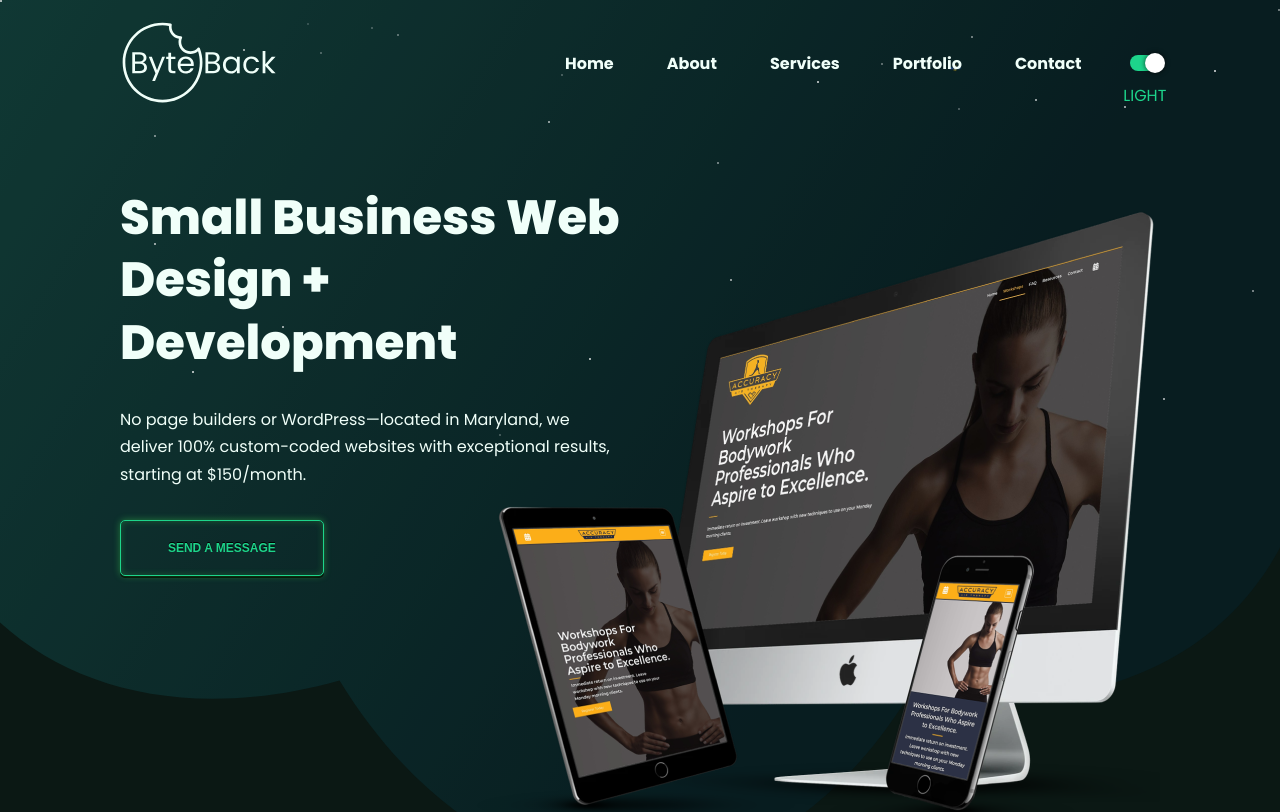
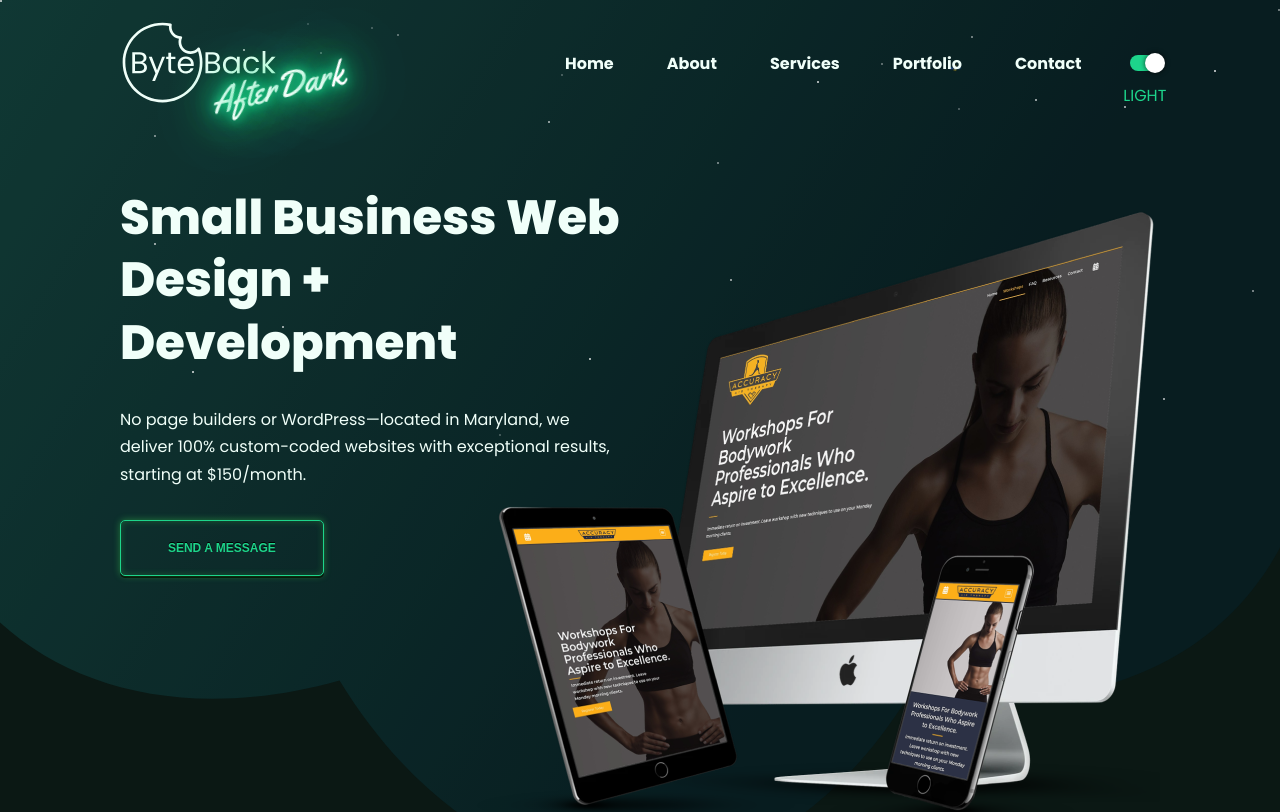
Before and after one commit to adinduokoro/Byte-Back-Digital-V2, a React (Create React App) app: page / in a window 1280 px wide. Shown: the top 812 px of the page. Built offline with nearby package versions, Linux system fonts and the light colour scheme.

Commit message:
Dark Mode Complete

```diff
--- a/src/App.css
+++ b/src/App.css
@@ -1,4 +1,5 @@
 @import url("https://fonts.googleapis.com/css2?family=Montserrat:ital,wght@0,100..900;1,100..900&family=Oswald:wght@200..700&family=Poppins:ital,wght@0,100;0,200;0,300;0,400;0,500;0,600;0,700;0,800;0,900;1,100;1,200;1,300;1,400;1,500;1,600;1,700;1,800;1,900&display=swap");
+@import url('https://fonts.googleapis.com/css2?family=Montserrat:ital,wght@0,100..900;1,100..900&family=Oswald:wght@200..700&family=Poppins:ital,wght@0,100;0,200;0,300;0,400;0,500;0,600;0,700;0,800;0,900;1,100;1,200;1,300;1,400;1,500;1,600;1,700;1,800;1,900&family=Yellowtail&display=swap');
 
 /* Reset default styles */
 * {
--- a/src/components/footer/Footer.js
+++ b/src/components/footer/Footer.js
@@ -30,9 +30,21 @@ const Footer = () => {
               <div className={styles["toggle-content-container"]}>
                 <div className={styles["toggle-content"]}>
                   <div className={styles.light}>
-                    <div className={`${styles.wire} ${isDarkModeOn ? styles["wire-dark"] : ""}`}></div>
-                    <div className={`${styles.triangle} ${isDarkModeOn ? styles["triangle-dark"] : ""}`}></div>
-                    <div className={`${styles.bulb} ${isDarkModeOn ? styles["bulb-animated"] : ""}`}></div>
+                    <div
+                      className={`${styles.wire} ${
+                        isDarkModeOn ? styles["wire-dark"] : ""
+                      }`}
+                    ></div>
+                    <div
+                      className={`${styles.triangle} ${
+                        isDarkModeOn ? styles["triangle-dark"] : ""
+                      }`}
+                    ></div>
+                    <div
+                      className={`${styles.bulb} ${
+                        isDarkModeOn ? styles["bulb-animated"] : ""
+                      }`}
+                    ></div>
                   </div>
 
                   <button className={`toggle-container`} onClick={handleToggle}>
@@ -54,6 +66,19 @@ const Footer = () => {
               <div className={styles["logo-container"]}>
                 <div className={styles.logo}>
                   <Logo />
+                  {isDarkModeOn ? (
+                    <div className={styles["after-dark"]}>
+                      <span>A</span>
+                      <span>f</span>
+                      <span>t</span>
+                      <span>e</span>
+                      <span>r</span>
+                      <span>D</span>
+                      <span>a</span>
+                      <span>r</span>
+                      <span>k</span>
+                    </div>
+                  ) : null}
                 </div>
                 <div className={styles["logo-contact-details"]}>
                   <a href="">bytebackdigital@gmail.com</a>
--- a/src/components/footer/Footer.module.css
+++ b/src/components/footer/Footer.module.css
@@ -163,7 +163,82 @@
 .footer-content-left .logo {
   width: 9.94488rem;
   height: 5.385rem;
-  margin-bottom: 1.68rem;
+  margin-bottom: 2rem;
+  position: relative;
+}
+
+.after-dark {
+  position: absolute;
+  display: block;
+  transition: 0.1s ease-in;
+  font-family: Yellowtail, sans-serif;
+  color: var(--primaryColor);
+
+  top: 43px;
+  left: 90px;
+  z-index: 1000;
+  transform: rotate(-13deg);
+}
+
+.after-dark span {
+  font-family: Yellowtail;
+  display: table-cell;
+  margin: 0;
+  font-size: 1.5em;
+  font-size: 2.25rem;
+  padding: 0;
+  animation: neonGlow 3s linear infinite
+}
+
+.after-dark span:nth-child(1) {
+  animation-delay: 1s
+}
+
+.after-dark span:nth-child(2) {
+  animation-delay: 1s
+}
+
+.after-dark span:nth-child(3) {
+  animation-delay: 1.2s
+}
+
+.after-dark span:nth-child(4) {
+  animation-delay: 1s
+}
+
+.after-dark span:nth-child(5) {
+  animation-delay: 2s;
+  margin-right: 3px!important
+}
+
+.after-dark span:nth-child(6) {
+  animation-delay: 2.45s
+}
+
+.after-dark span:nth-child(7) {
+  animation-delay: 2.75s
+}
+
+.after-dark span:nth-child(8) {
+  animation-delay: 2.75s
+}
+
+.after-dark span:nth-child(9) {
+  animation-delay: 2.75s
+}
+
+@keyframes neonGlow {
+  0%,100% {
+      color: #abfecb;
+      filter: blur(2px);
+      text-shadow: 0 0 10px var(--primaryColor),0 0 20px var(--primaryColor),0 0 40px var(--primaryColor),0 0 50px var(--primaryColor),0 0 60px var(--primaryColor)
+  }
+
+  5%,95% {
+      color: #fff;
+      filter: blur(0);
+      text-shadow: none,
+  }
 }
 
 .logo-contact-details {
--- a/src/components/navigation/Navigation.js
+++ b/src/components/navigation/Navigation.js
@@ -23,6 +23,19 @@ const Navigation = () => {
         <div className={styles["navigation-content"]}>
           <div className={styles["logo-container"]}>
             <Logo />
+            {isDarkModeOn ? (
+              <div className={styles["after-dark"]}>
+                <span>A</span>
+                <span>f</span>
+                <span>t</span>
+                <span>e</span>
+                <span>r</span>
+                <span>D</span>
+                <span>a</span>
+                <span>r</span>
+                <span>k</span>
+              </div>
+            ) : null}
           </div>
           <div className={styles["nav-buttons"]}>
             <ul className={styles["nav-links"]}>
@@ -49,7 +62,13 @@ const Navigation = () => {
                   ></span>
                 </span>
               </button>
-              <p className={`${styles["button-text"]} ${isDarkModeOn ? styles["button-text-dark"] : ""}`}>{isDarkModeOn ? "LIGHT" : "DARK"}</p>
+              <p
+                className={`${styles["button-text"]} ${
+                  isDarkModeOn ? styles["button-text-dark"] : ""
+                }`}
+              >
+                {isDarkModeOn ? "LIGHT" : "DARK"}
+              </p>
             </div>
           </div>
         </div>
--- a/src/components/navigation/Navigation.module.css
+++ b/src/components/navigation/Navigation.module.css
@@ -17,6 +17,79 @@
   min-width: 9.94488rem;
   cursor: pointer;
   height: 5.385rem;
+}
+
+.after-dark {
+  position: absolute;
+  display: block;
+  transition: 0.1s ease-in;
+  font-family: Yellowtail, sans-serif;
+  color: var(--primaryColor);
+  top: 63px;
+  left: 90px;
+  z-index: 1000;
+  transform: rotate(-13deg);
+}
+
+.after-dark span {
+  font-family: Yellowtail;
+  display: table-cell;
+  margin: 0;
+  font-size: 1.5em;
+  font-size: 2.25rem;
+  padding: 0;
+  animation: neonGlow 3s linear infinite
+}
+
+.after-dark span:nth-child(1) {
+  animation-delay: 1s
+}
+
+.after-dark span:nth-child(2) {
+  animation-delay: 1s
+}
+
+.after-dark span:nth-child(3) {
+  animation-delay: 1.2s
+}
+
+.after-dark span:nth-child(4) {
+  animation-delay: 1s
+}
+
+.after-dark span:nth-child(5) {
+  animation-delay: 2s;
+  margin-right: 3px!important
+}
+
+.after-dark span:nth-child(6) {
+  animation-delay: 2.45s
+}
+
+.after-dark span:nth-child(7) {
+  animation-delay: 2.75s
+}
+
+.after-dark span:nth-child(8) {
+  animation-delay: 2.75s
+}
+
+.after-dark span:nth-child(9) {
+  animation-delay: 2.75s
+}
+
+@keyframes neonGlow {
+  0%,100% {
+      color: #abfecb;
+      filter: blur(2px);
+      text-shadow: 0 0 10px var(--primaryColor),0 0 20px var(--primaryColor),0 0 40px var(--primaryColor),0 0 50px var(--primaryColor),0 0 60px var(--primaryColor)
+  }
+
+  5%,95% {
+      color: #fff;
+      filter: blur(0);
+      text-shadow: none,
+  }
 }
 
 .nav-buttons {
@@ -40,7 +113,7 @@
   font-weight: 700;
 }
 
-.button-container{
+.button-container {
   position: relative;
   width: 35px;
 }
@@ -51,7 +124,7 @@
   box-shadow: 0 15px 5px -8px rgba(67, 183, 255, 0.5);
 }
 
-.toggler-container{
+.toggler-container {
   background-color: var(--primaryBackgroundColor);
 }
 
@@ -63,7 +136,7 @@
   transition: 0.3s ease-in;
 }
 
-.button-text{
+.button-text {
   position: absolute;
   bottom: -100%;
   left: 50%;
@@ -71,6 +144,6 @@
   color: var(--primaryBackgroundColor);
 }
 
-.button-text-dark{
+.button-text-dark {
   color: var(--primaryColor);
 }
```
